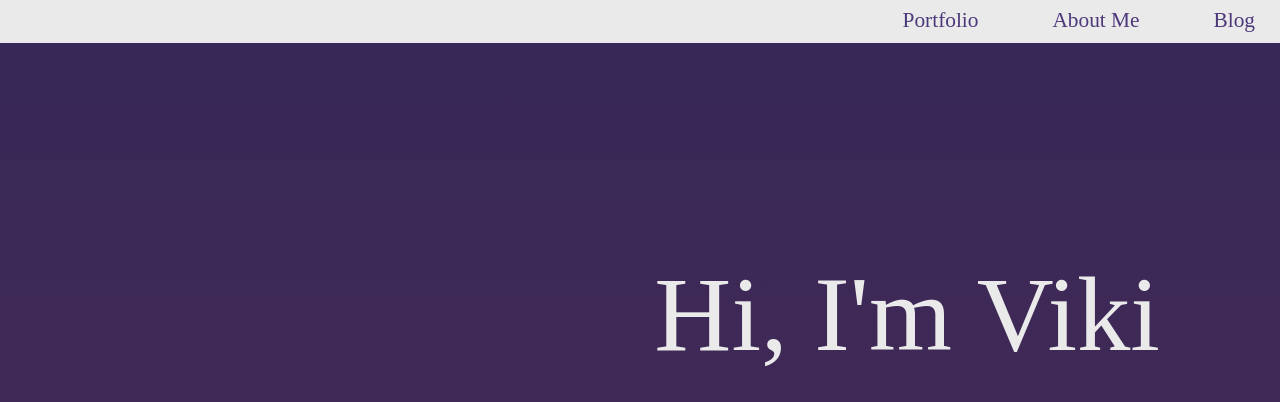
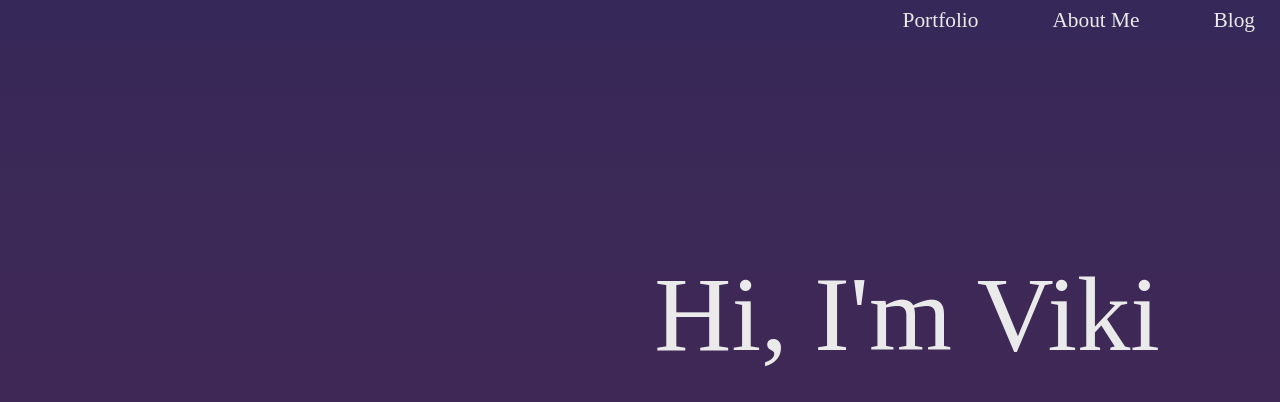
Before and after one commit to viki-scull/viki-scull.github.io, a PHP site: page /index.html in a window 1280 px wide. Shown: the top 402 px of the page. Run offline with PHP 8.4, Linux system fonts and the light colour scheme; some libraries are stand-ins or nearby versions; some web fonts are replaced.

Commit message:
switched task bar colours

```diff
--- a/projects/projects.css
+++ b/projects/projects.css
@@ -9,14 +9,14 @@ body {
   margin-top: -40px;
   margin-left: -8px;
   padding: 10px;
-  background: #eaeaea;
+  background: #362858;
   position: fixed;
   text-align: right;
   z-index: 10; }
   .header a {
     text-decoration: none;
     font-size: 16pt;
-    color: #4C387B;
+    color: #eaeaea;
     font-family: "Jacques Francois", serif;
     padding: 0px 35px; }
 
--- a/projects/projects.sass
+++ b/projects/projects.sass
@@ -17,14 +17,14 @@ body
   margin-top: -40px
   margin-left: -8px
   padding: 10px
-  background: $lightGrey
+  background: darken($duskyPurple, 10%)
   position: fixed
   text-align: right
   z-index: 10
   a
     text-decoration: none
     font-size: 16pt
-    color: $duskyPurple
+    color: $lightGrey
     font-family: 'Jacques Francois', serif
     padding: 0px 35px
 .container
--- a/style.css
+++ b/style.css
@@ -7,7 +7,7 @@ html {
   margin-top: -40px;
   margin-left: -8px;
   padding: 10px;
-  background: #eaeaea;
+  background: #362858;
   position: fixed;
   text-align: right;
   z-index: 10;
@@ -15,7 +15,7 @@ html {
   .header a {
     text-decoration: none;
     font-size: 16pt;
-    color: #4C387B;
+    color: #eaeaea;
     font-family: "Jacques Francois", serif;
     padding: 0px 35px; }
 
--- a/style.sass
+++ b/style.sass
@@ -18,7 +18,7 @@ html
   margin-top: -40px
   margin-left: -8px
   padding: 10px
-  background: #eaeaea
+  background: darken($duskyPurple, 10%)
   position: fixed
   text-align: right
   z-index: 10
@@ -26,7 +26,7 @@ html
   a
     text-decoration: none
     font-size: 16pt
-    color: $duskyPurple
+    color: $lightGrey
     font-family: 'Jacques Francois', serif
     padding: 0px 35px
 body
```
Also changed, not shown: 2 other files.
